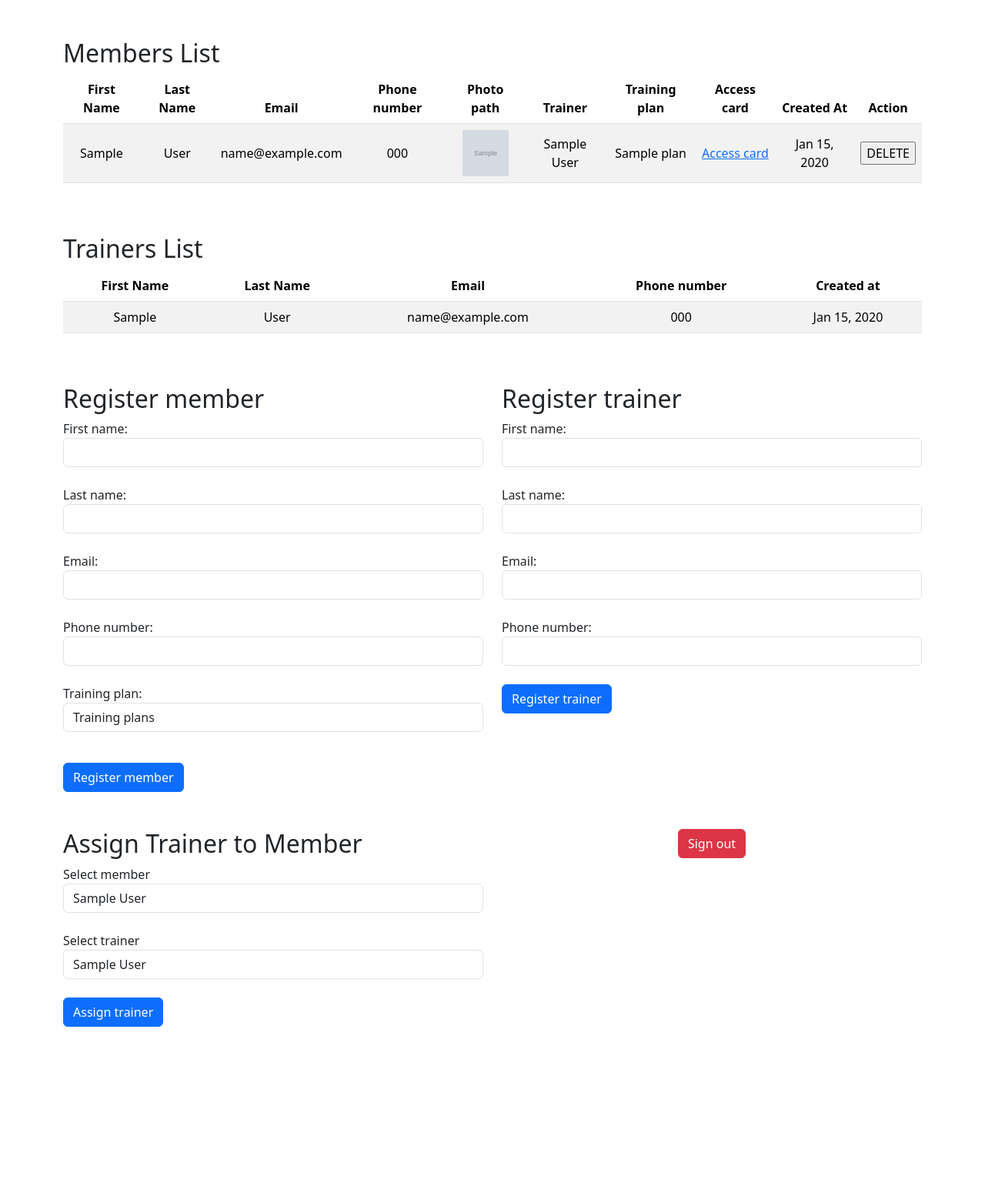
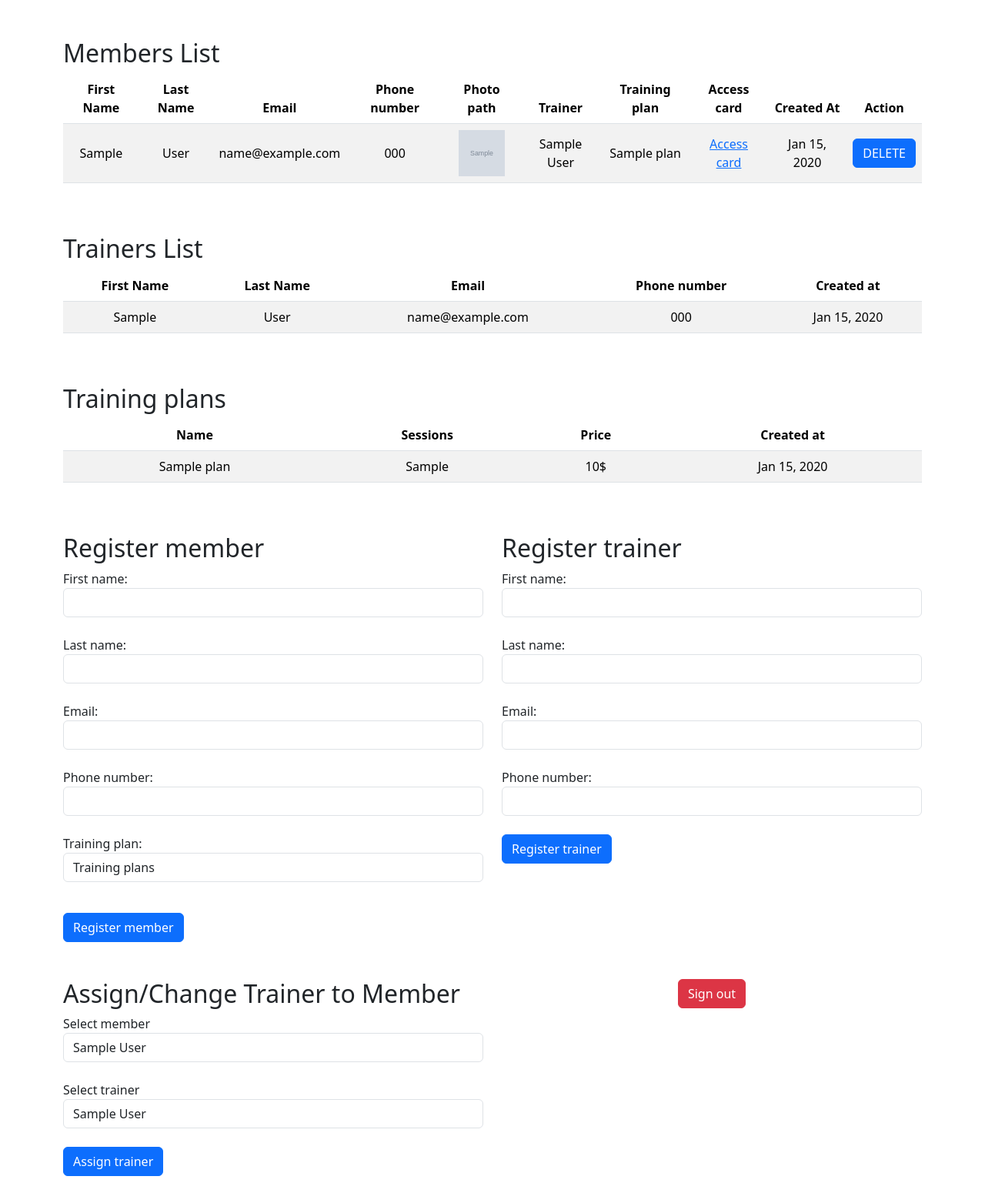
Before and after one commit to Cmiljaa/Gym-management-system, a PHP site: page /admin_dashboard.php in a window 1280 px wide. Shown: the top 1550 px of the page at 77% size. Before the commit the page ends 1334 px from the top, so only its background shows below. Run offline with PHP 8.4, Linux system fonts and the light colour scheme; the visitor is signed in with stand-in values (Sample User, id 1); tables that the repository leaves empty or names only in its code hold one stand-in row (values such as "Sample post"); grey boxes marked "Sample" are stand-in pictures; some libraries are stand-ins or nearby versions.

Commit message:
Showing training plans

```diff
--- a/admin_dashboard.php
+++ b/admin_dashboard.php
@@ -15,7 +15,7 @@ $sql = "SELECT * FROM training_plans";
 
 $run = $conn -> query($sql);
 
-$training_plans = $run -> fetch_all(MYSQLI_ASSOC);
+$trainingPlans = $run -> fetch_all(MYSQLI_ASSOC);
 
 $sql = "SELECT * FROM trainers";
 
@@ -95,7 +95,7 @@ $trainerList = $run -> fetch_all(MYSQLI_ASSOC);
                         <td>
                             <form action="delete_member.php" method="POST">
                                 <input type="hidden" name="member_id" value="<?= $member['member_id']?>">
-                                <input type="submit" value="DELETE">
+                                <input type="submit" value="DELETE" class="btn btn-primary">
                             </form>
                         </td>
                     </tr>
@@ -139,6 +139,35 @@ $trainerList = $run -> fetch_all(MYSQLI_ASSOC);
             </table>
 
         </div>
+
+        <div class="col-md-12" style="margin-top: 50px;">
+            <table class="table table-striped" style="text-align: center;">
+
+                <h2>Training plans</h2>
+
+                <thead>
+                    <th>Name</th>
+                    <th>Sessions</th>
+                    <th>Price</th>
+                    <th>Created at</th>
+                </thead>
+
+                <tbody style=" vertical-align: middle;">
+                    <?php foreach($trainingPlans as $trainingPlan): ?>
+                    <tr>
+                        <td><?= $trainingPlan['name']; ?></td>
+                        <td><?= $trainingPlan['sessions']; ?></td>
+                        <td><?= $trainingPlan['price'] . "$"; ?></td>
+                        <td><?php
+                        $created_at = strtotime($trainingPlan['created_at']);
+                        $new_date = date("M d, Y", $created_at);
+                        echo $new_date;
+                        ?></td>
+                    </tr>
+                    <?php endforeach; ?>
+                </tbody>
+            </table>
+        </div>
     </div>
     <div class="row mb-5" style="margin-top: 50px;">
         <div class="col-md-6">
@@ -151,7 +180,7 @@ $trainerList = $run -> fetch_all(MYSQLI_ASSOC);
                 Training plan:
                 <select class="form-control" name="training_plan_id">
                     <option value="" disabled selected>Training plans</option>
-                    <?php foreach($training_plans as $plan): ?>
+                    <?php foreach($trainingPlans as $plan): ?>
                         <option value="<?= $plan['plan_id'] ?>">
                         <?= $plan['name'] ?>
                         </option>
@@ -178,7 +207,7 @@ $trainerList = $run -> fetch_all(MYSQLI_ASSOC);
     </div>
     <div class="row">
         <div class="col-md-6" style="margin-bottom: 50px;">
-            <h2>Assign Trainer to Member</h2>
+            <h2>Assign/Change Trainer to Member</h2>
             Select member
             <form action="assign_trainer.php" method="POST">
                 <select name="member_select" class="form-control">
```
